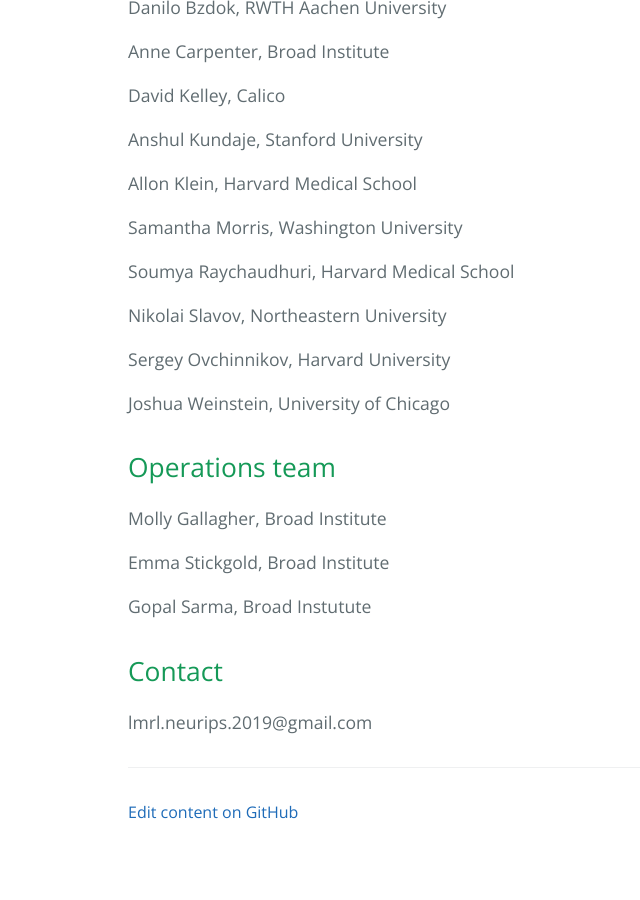
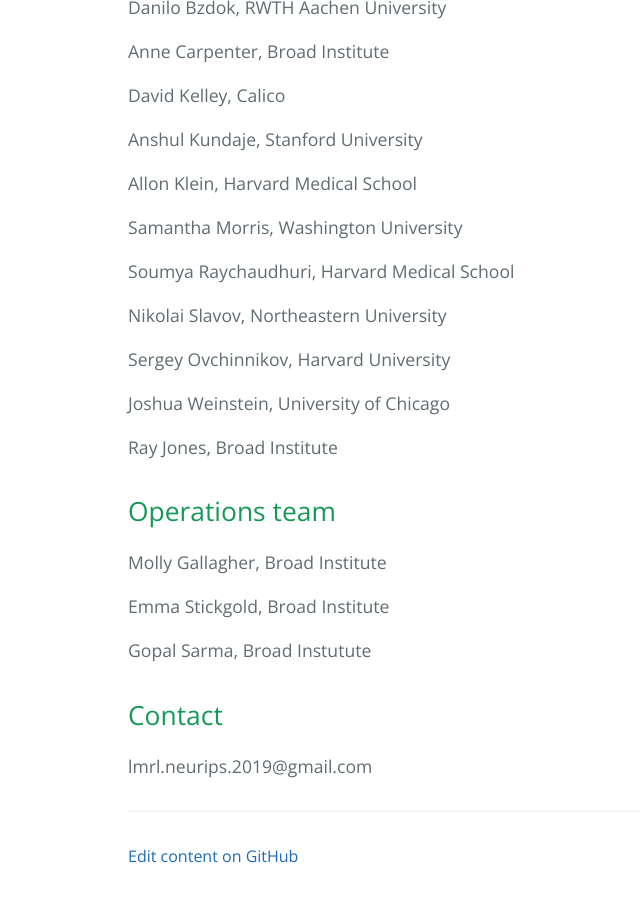
Before and after one commit to lmrl-bio/lmrl-bio.github.io, a Jekyll site: the page built from people.md, in a window 1280 px wide and 900 px high, scrolled down 1491 px. Shown: the whole window, without its empty margins (96-736 px from the left). Built offline with Jekyll 4.4.1, drawn with Linux system fonts in a browser that asks for light colours; our own code applies the rules of GitHub Pages for plain Markdown files; before the commit the page ends 2347 px from its top, so only the background shows below that.

Commit message:
Update people.md

```diff
--- a/people.md
+++ b/people.md
@@ -63,6 +63,8 @@ Sergey Ovchinnikov, Harvard University
 
 Joshua Weinstein, University of Chicago
 
+Ray Jones, Broad Institute
+
 ## Operations team
 
 Molly Gallagher, Broad Institute
```
